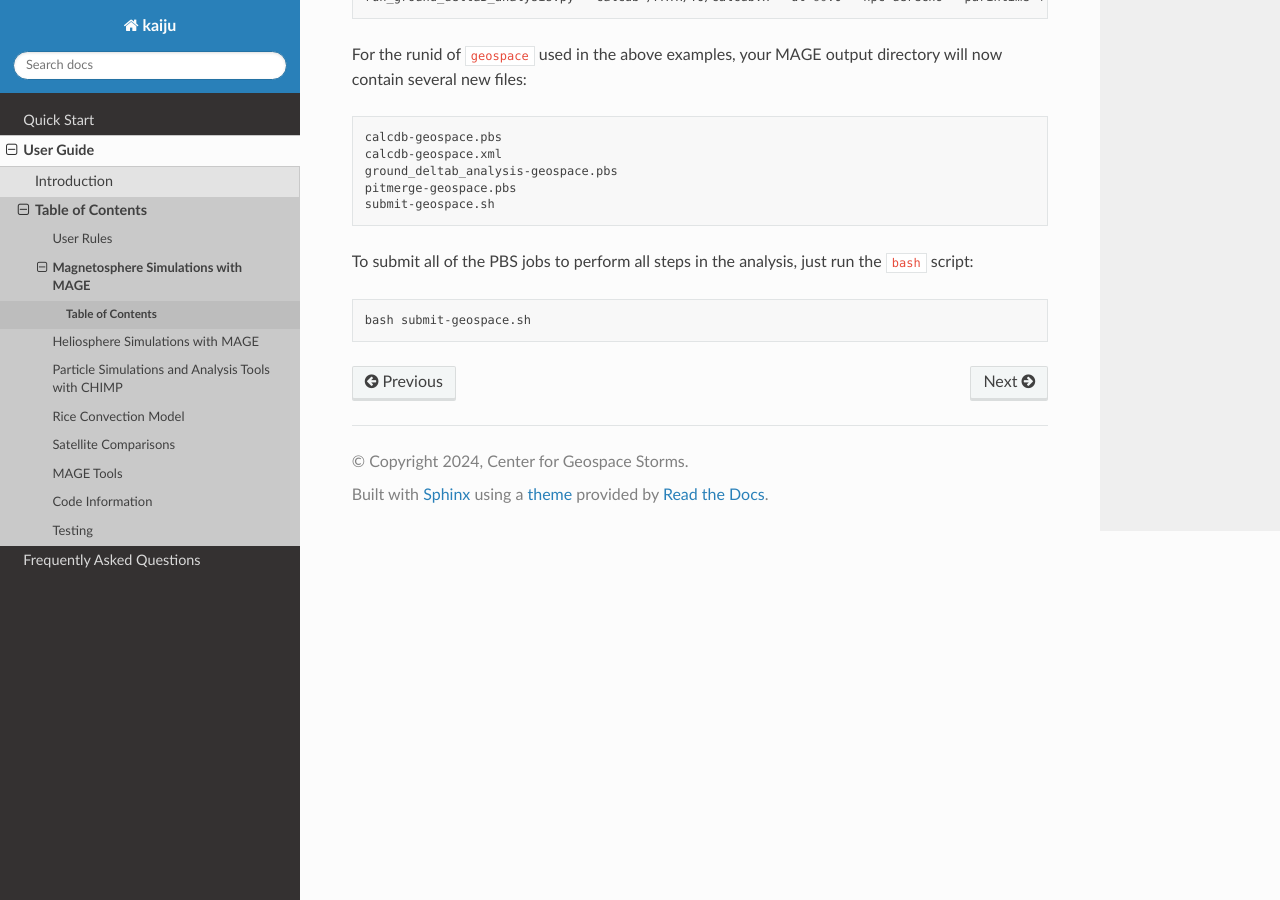
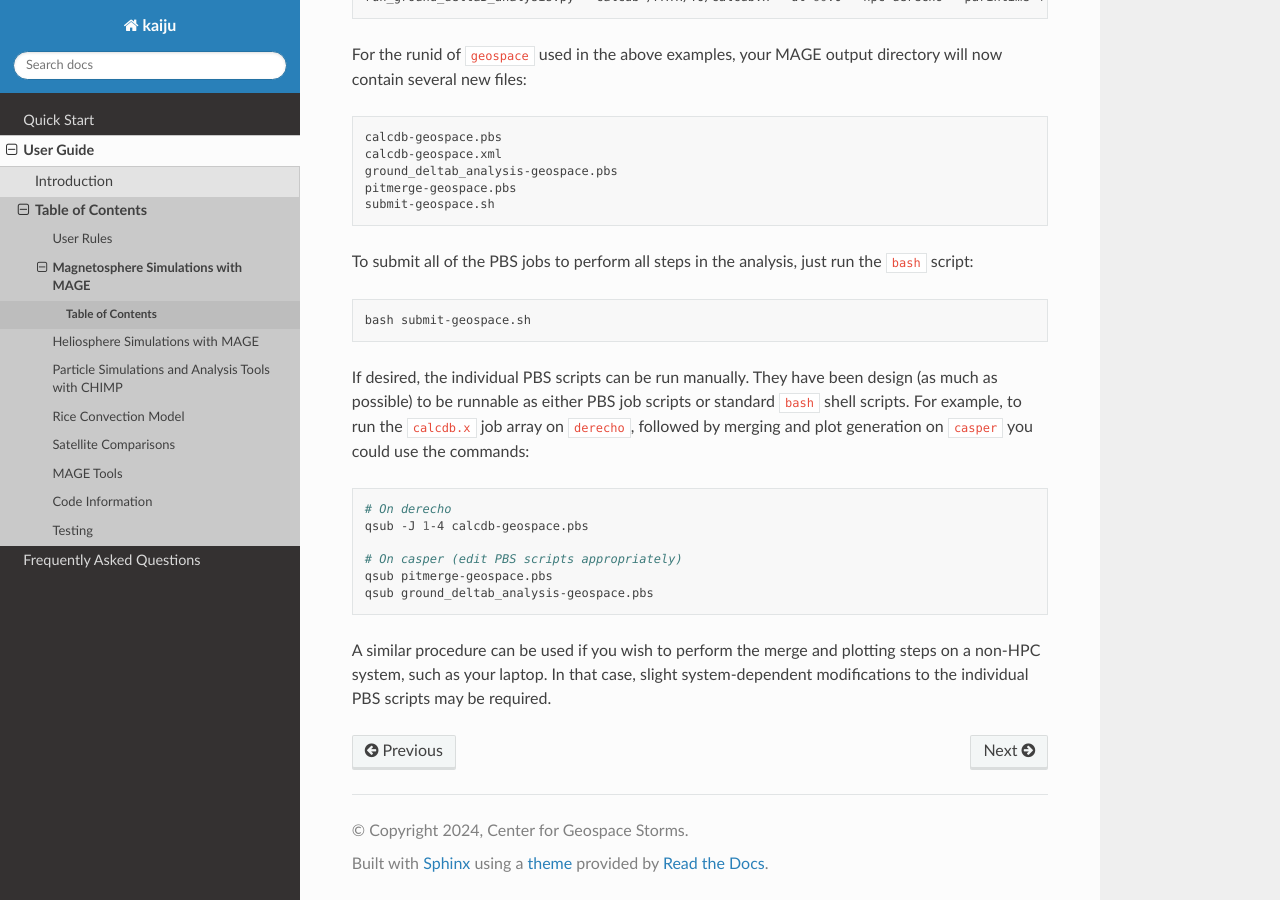
Before and after one commit to rgorby/MAGE, a Sphinx documentation site: the page built from docs/source/userGuide/magnetosphere/analysisTools/groundMag.rst, in a window 1280 px wide and 900 px high, scrolled down 8253 px. Built offline with Sphinx 7.4.7 and the Read the Docs theme 3.1.0, drawn with Linux system fonts in a browser that asks for light colours; pages that are not in the unit, such as notebooks, are missing from menus.

Commit message:
Added instructions for running individual steps.

```diff
--- a/docs/source/userGuide/magnetosphere/analysisTools/groundMag.rst
+++ b/docs/source/userGuide/magnetosphere/analysisTools/groundMag.rst
@@ -308,3 +308,16 @@ To submit all of the PBS jobs to perform all steps in the analysis, just run the
 .. code-block:: bash
 
     bash submit-geospace.sh
+
+If desired, the individual PBS scripts can be run manually. They have been design (as much as possible) to be runnable as either PBS job scripts or standard ``bash`` shell scripts. For example, to run the ``calcdb.x`` job array on ``derecho``, followed by merging and plot generation on ``casper`` you could use the commands:
+
+.. code-block:: bash
+
+    # On derecho
+    qsub -J 1-4 calcdb-geospace.pbs
+
+    # On casper (edit PBS scripts appropriately)
+    qsub pitmerge-geospace.pbs
+    qsub ground_deltab_analysis-geospace.pbs
+
+A similar procedure can be used if you wish to perform the merge and plotting steps on a non-HPC system, such as your laptop. In that case, slight system-dependent modifications to the individual PBS scripts may be required.
```
